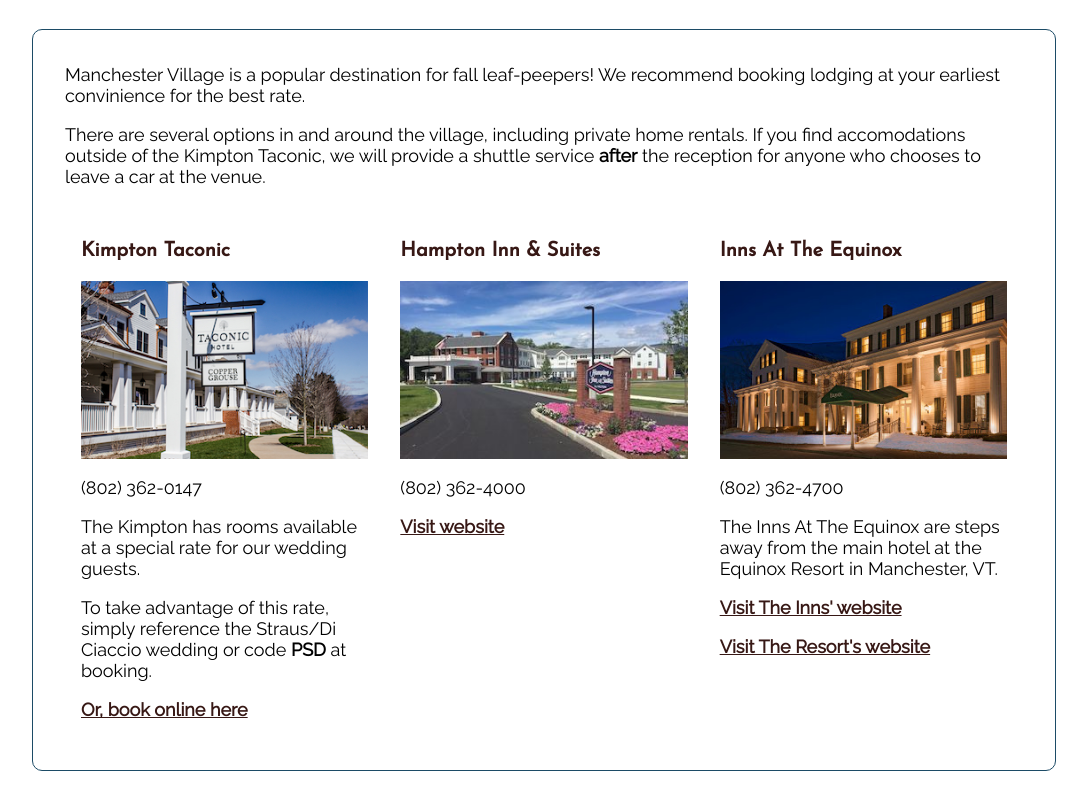
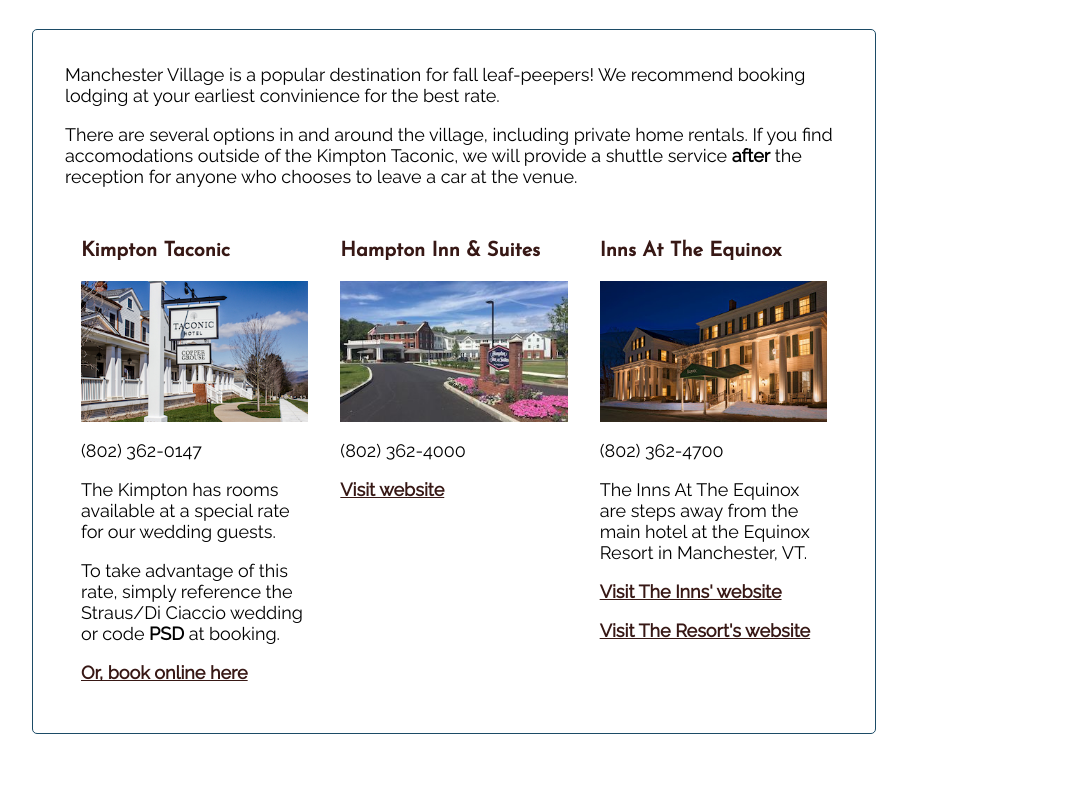
Before and after one commit to melissadi/melissadi.github.io, a plain HTML site: page lodging.html in a window 1280 px wide. Shown: the part 151-938 px from the top of the page, without its empty margins (96-1183 px from the left). After the commit the page ends 901 px from the top, so only its background shows below. Drawn offline with Linux system fonts and the light colour scheme.

```diff
--- a/activities.css
+++ b/activities.css
@@ -1,3 +1,5 @@
+/*-- header and navigation --*/
+
 /*-- header and navigation --*/
 
 a.button {
@@ -45,6 +47,10 @@ header {
   text-align: center;
 }
 
+html {
+  max-width: 1100px;
+}
+
 /*-- activities section --*/
 
 h2 {
--- a/events.css
+++ b/events.css
@@ -1,3 +1,5 @@
+/*-- header and navigation --*/
+
 /*-- header and navigation --*/
 
 a.button {
@@ -45,6 +47,10 @@ header {
   text-align: center;
 }
 
+html {
+  max-width: 1100px;
+}
+
 /*-- events body --*/
 
 h2 {
--- a/lodging.css
+++ b/lodging.css
@@ -45,6 +45,10 @@ header {
   text-align: center;
 }
 
+html {
+  max-width: 1100px;
+}
+
 /*-- lodging section --*/
 
 .bookingLink {
@@ -55,7 +59,7 @@ header {
 .content {
   border: 1px solid rgb(28,75,102);
   padding: 1em 2em;
-  border-radius: 10px;
+  border-radius: 5px;
 }
 
 .hotelText {
--- a/registry.css
+++ b/registry.css
@@ -45,6 +45,10 @@ header {
   text-align: center;
 }
 
+html {
+  max-width: 1100px;
+}
+
 /*-- registry body --*/
 
 h2 {
--- a/venue.css
+++ b/venue.css
@@ -43,6 +43,10 @@ body {
 header {
   margin: 0 4em;
   text-align: center;
+}
+
+html {
+  max-width: 1100px;
 }
 
 /*-- venue section --*/
```
